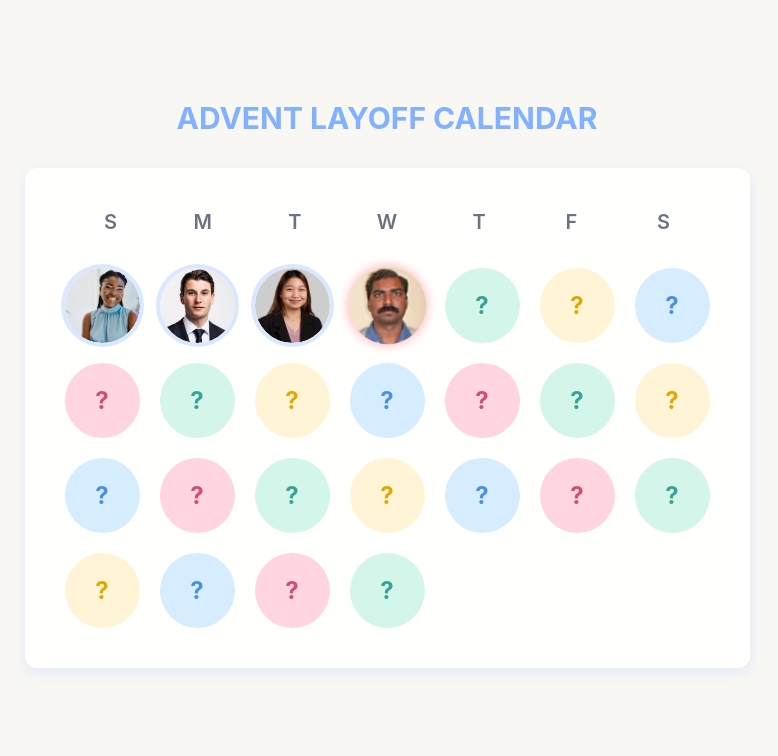
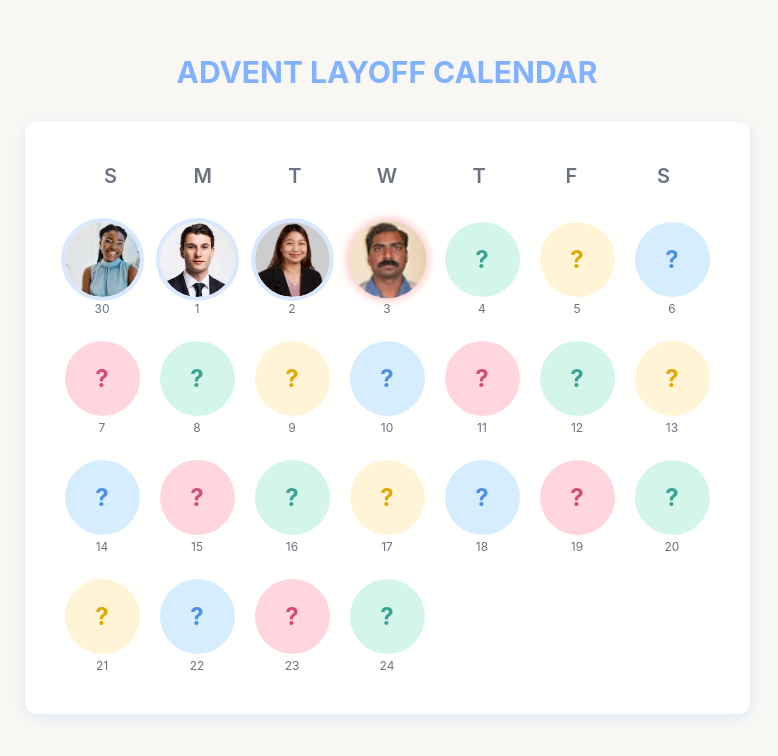
Before and after one commit to galitsky94/calendar, a React (Vite) app: page / in a window 1280 px wide. Shown: the top 756 px of the page, without its empty margins (253-1031 px from the left). Built offline with nearby package versions, Linux system fonts and the light colour scheme.

Commit message:
Added date labels to calendar bubbles

```diff
--- a/src/components/CalendarDay.tsx
+++ b/src/components/CalendarDay.tsx
@@ -17,6 +17,12 @@ interface CalendarDayProps {
   colorClass: string;
   onClick: () => void;
 }
+
+// Map calendar days 1-25 to actual dates (30, 1-24)
+const getCalendarDate = (day: number): number => {
+  if (day === 1) return 30; // First day is Nov 30
+  return day - 1; // Rest are Dec 1-24
+};
 
 const CalendarDay: React.FC<CalendarDayProps> = ({
   day,
@@ -68,16 +74,20 @@ const CalendarDay: React.FC<CalendarDayProps> = ({
     // Only apply animation if the day is revealed
     if (!isRevealed) {
       return (
+        <div className="flex flex-col items-center">
           <div
             onClick={onClick}
             className={`bubble ${colorClass} flex items-center justify-center cursor-pointer`}
           >
             <span className="text-2xl font-bold">?</span>
           </div>
+          <div className="text-xs text-gray-500 mt-1">{getCalendarDate(day)}</div>
+        </div>
       );
     }
 
     return (
+      <div className="flex flex-col items-center">
         <div
           onClick={onClick}
           className={`bubble ${colorClass} flex items-center justify-center cursor-pointer relative overflow-hidden ${isRevealed && wednesdayImageLoaded ? 'day4-pulsate' : ''}`}
@@ -106,6 +116,8 @@ const CalendarDay: React.FC<CalendarDayProps> = ({
           {!showQuestion && !showFace && !wednesdayImageLoaded && isRevealed && (
               <span className="text-4xl font-bold">?</span>
           )}
+        </div>
+        <div className="text-xs text-gray-500 mt-1">{getCalendarDate(day)}</div>
       </div>
     );
   }
@@ -141,12 +153,15 @@ const CalendarDay: React.FC<CalendarDayProps> = ({
   );
 
   return (
+    <div className="flex flex-col items-center">
       <div
         onClick={onClick}
         className={`bubble ${colorClass} flex items-center justify-center cursor-pointer ${isRevealed && !isWednesday ? 'revealed' : ''}`}
       >
         {normalContent}
       </div>
+      <div className="text-xs text-gray-500 mt-1">{getCalendarDate(day)}</div>
+    </div>
   );
 };
 
--- a/src/components/CalendarGrid.tsx
+++ b/src/components/CalendarGrid.tsx
@@ -48,7 +48,7 @@ const CalendarGrid: React.FC = () => {
           ))}
         </div>
 
-        <div className="grid grid-cols-7 gap-5 place-items-center">
+        <div className="grid grid-cols-7 gap-x-5 gap-y-6 place-items-center">
           {[...Array(7)].map((_, index) => {
             const day = index + 1;
             const isRevealed = revealedDays.includes(day);
```
Also changed, not shown: 1 other file (tests, documents, lock files or other folders). Lines whose indentation alone changed are shown as unchanged.
